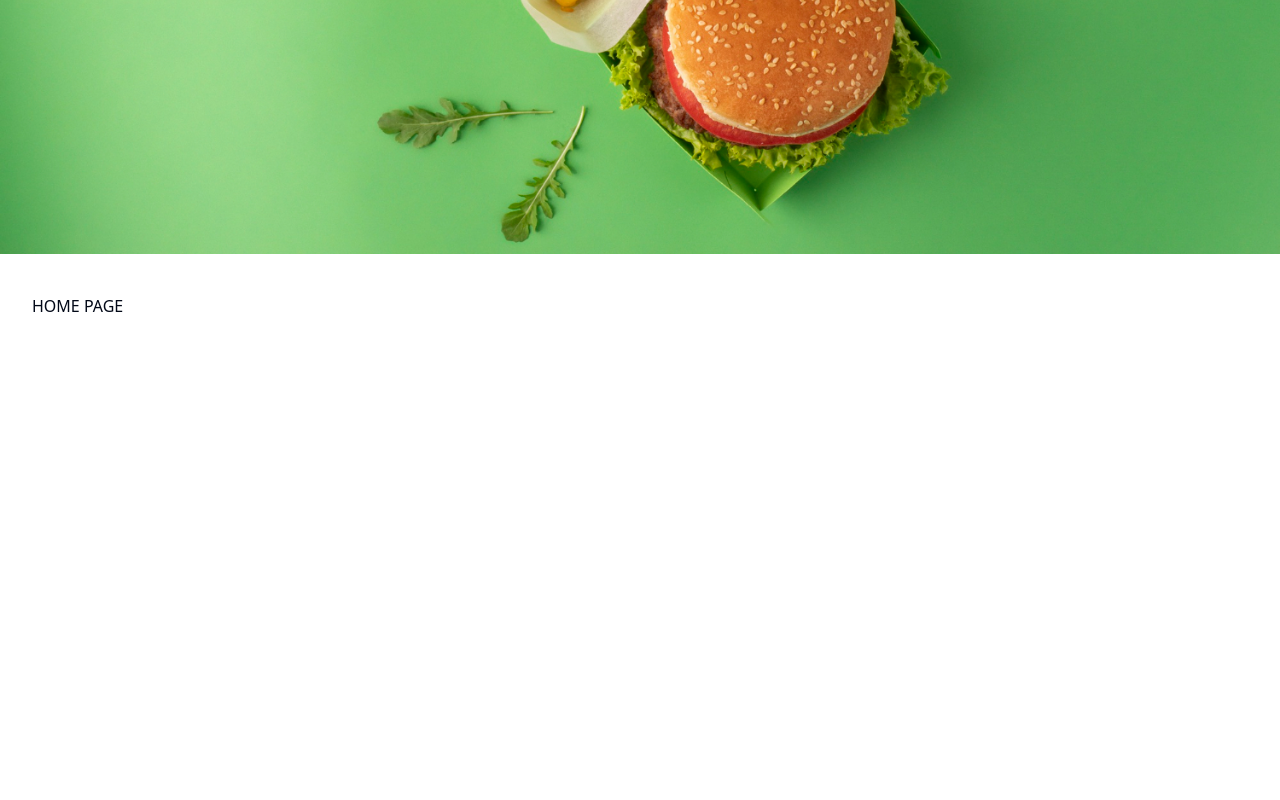
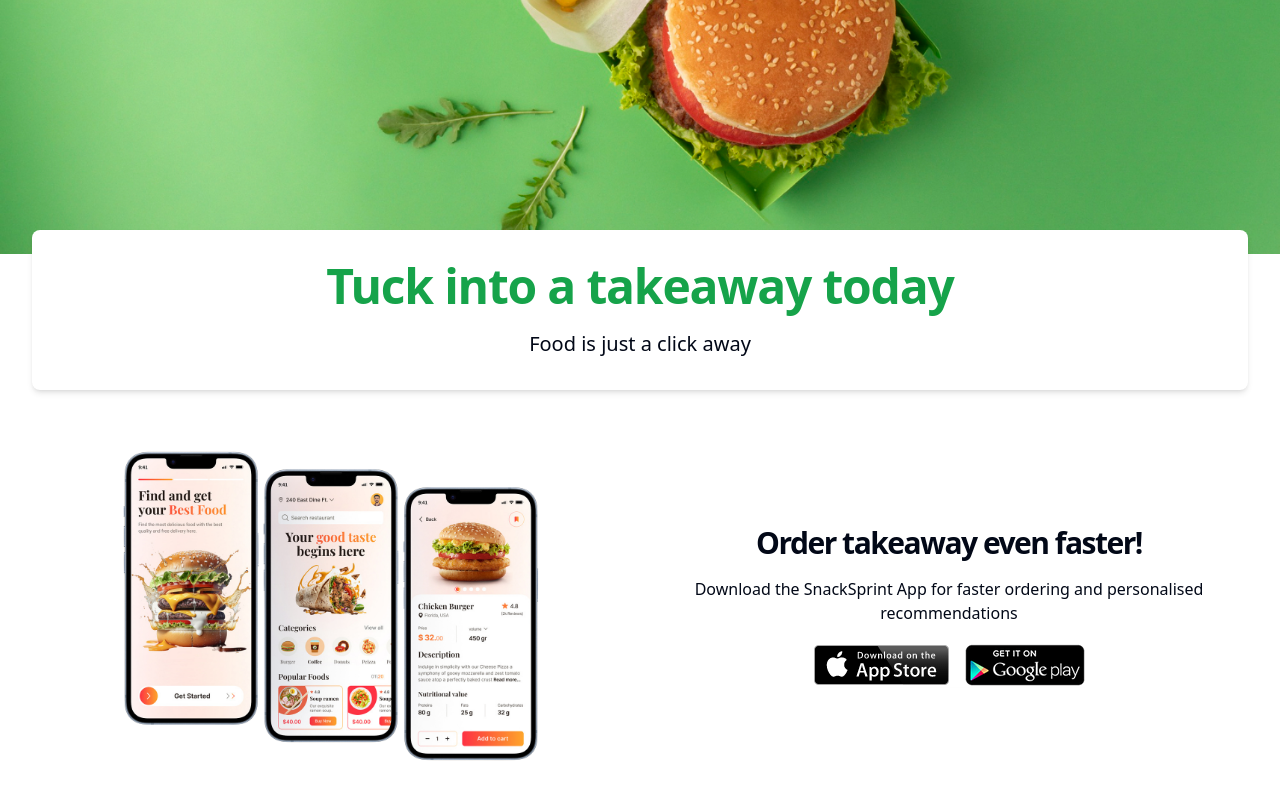
Before and after one commit to seb-art/SnackSprint, a React (Vite) app in the folder frontend/: page / in a window 1280 px wide. Shown: the part 444-1244 px from the top of the page. Before the commit the page ends 802 px from the top, so only its background shows below. Built offline with nearby package versions, Linux system fonts and the light colour scheme.

Commit message:
added the landing section

```diff
--- a/frontend/src/AppRoutes.tsx
+++ b/frontend/src/AppRoutes.tsx
@@ -1,12 +1,13 @@
 import React from 'react'
 import { Navigate, Route, Routes } from 'react-router-dom'
 import Layout from './layouts/layout'
+import HomePage from './pages/HomePage'
 
 function AppRoutes () {
   return (
     <>
       <Routes>
-        <Route path='/' element={<Layout>HOME PAGE</Layout>} />
+        <Route path='/' element={<Layout><HomePage /></Layout>} />
         <Route path='/user-profile' element={<span>USER PROFILE PAGE</span>} />
         <Route path='*' element={<Navigate to='/' />} />
       </Routes>
--- /dev/null
+++ b/frontend/src/pages/HomePage.tsx
@@ -0,0 +1,30 @@
+import landingImage from "../assets/landing.png";
+import appDownloadImage from "../assets/appDownload.png"
+
+function HomePage() {
+  return (
+    <div className="flex flex-col gap-12">
+      <div className="bg-white rounded-lg shadow-md py-8 flex flex-col gap-5 text-center -mt-16">
+        <h1 className="text-5xl font-bold tracking-tight text-green-600">
+          Tuck into a takeaway today
+        </h1>
+        <span className="text-xl">Food is just a click away</span>
+      </div>
+      <div className="grid md:grid-cols-2 gap-5">
+        <img src={landingImage} />
+        <div className="flex flex-col items-center justify-center gap-4 text-center">
+          <span className="font-bold text-3xl tracking-tighter">
+            Order takeaway even faster!
+          </span>
+          <span>
+            Download the SnackSprint App for faster ordering and personalised
+            recommendations
+          </span>
+          <img src={appDownloadImage} />
+        </div>
+      </div>
+    </div>
+  );
+}
+
+export default HomePage;
```
